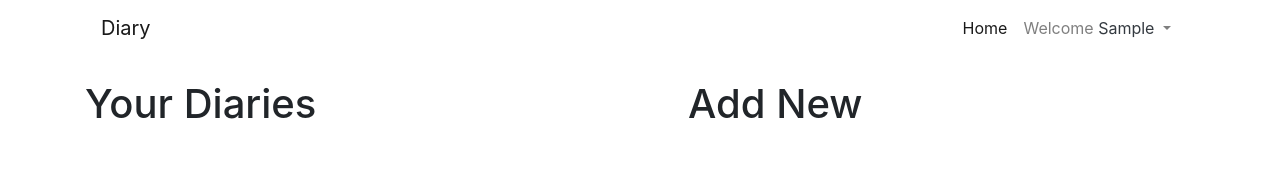
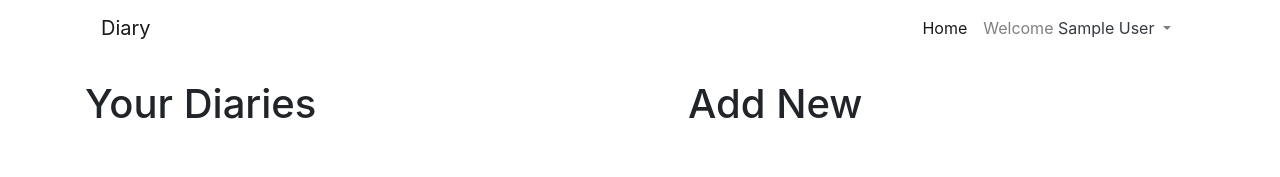
Before and after one commit to epsooraj/Diary, a Django app: page / in a window 1280 px wide. Shown: the top 177 px of the page. Run offline with Django 3.2, Linux system fonts and the light colour scheme; the visitor is signed in with stand-in values (Sample User, id 1); data that the repository does not hold is empty; some libraries are stand-ins or nearby versions.

Commit message:
User's First and Last name display

```diff
--- a/templates/base.html
+++ b/templates/base.html
@@ -29,7 +29,8 @@
 					<li class="nav-item dropdown">
 						<a class="nav-link dropdown-toggle" href="#" id="navbarDropdown" role="button"
 							data-toggle="dropdown" aria-haspopup="true" aria-expanded="false">
-							Welcome <span class="text-capitalize text-dark">{{ user.username }}</span>
+							Welcome <span
+								class="text-capitalize text-dark">{{ user.first_name }}&nbsp;{{ user.last_name }}</span>
 						</a>
 						<div class="dropdown-menu" aria-labelledby="navbarDropdown">
 							<a class="dropdown-item" href="#"
```
